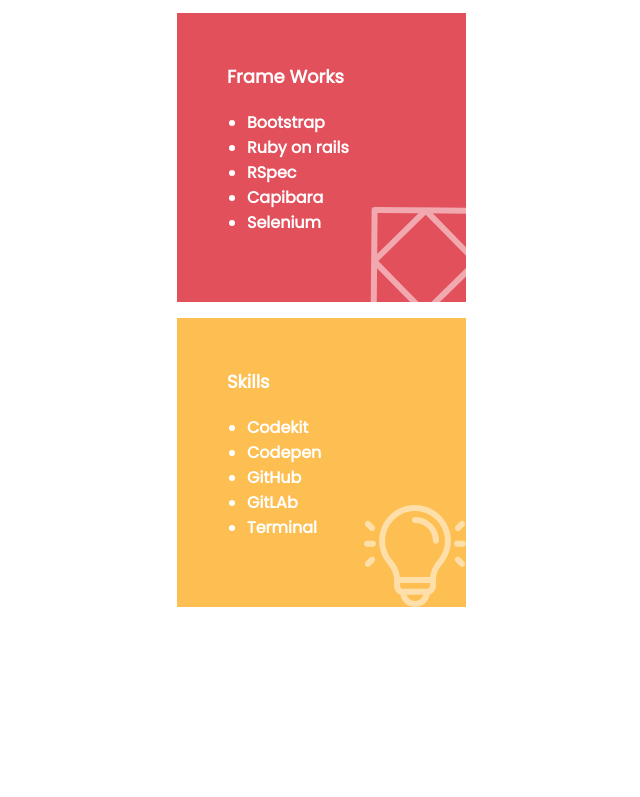
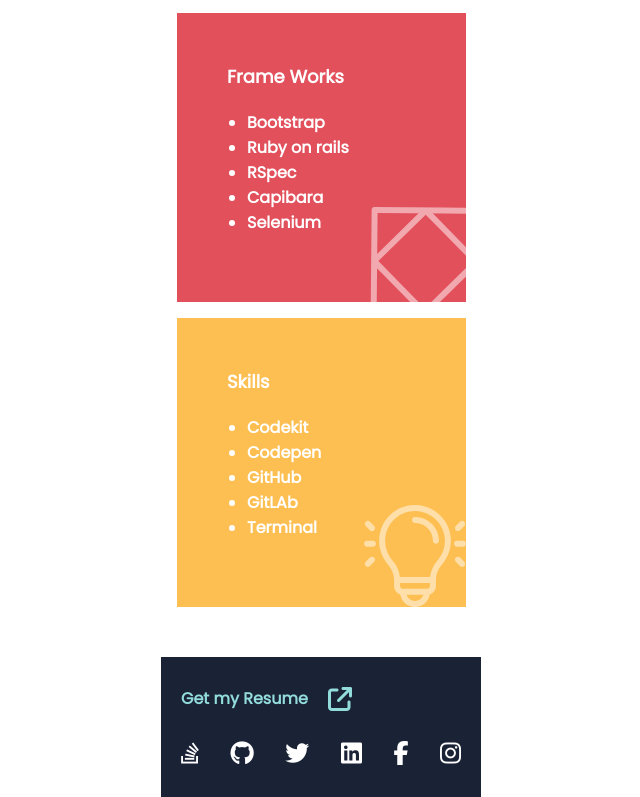
Before and after one commit to PraisesPJMT/Praises-Tula-Portfolio, a plain HTML site: page index.html in a window 1280 px wide. Shown: the part 4047-4844 px from the top of the page, without its empty margins (319-959 px from the left). Before the commit the page ends 4654 px from the top, so only its background shows below. Drawn offline with nearby package versions, Linux system fonts and the light colour scheme.

Commit message:
Created footer section

```diff
--- a/index.html
+++ b/index.html
@@ -149,5 +149,18 @@
             </div>
         </section>
     </main>
+    <footer>
+        <div class="get-resume">
+            <a href="#" class="ft-get-resume">Get my Resume <i class="fa-solid fa-arrow-up-right-from-square"></i></a>
+        </div>
+        <div class="social-networks">
+            <a href="#" class="social-network-icon"><i class="fa-brands fa-stack-overflow"></i></a>
+            <a href="#" class="social-network-icon"><i class="fa-brands fa-github"></i></a>
+            <a href="#" class="social-network-icon"><i class="fa-brands fa-twitter"></i></a>
+            <a href="#" class="social-network-icon"><i class="fa-brands fa-linkedin"></i></a>
+            <a href="#" class="social-network-icon"><i class="fa-brands fa-facebook-f"></i></a>
+            <a href="#" class="social-network-icon"><i class="fa-brands fa-instagram"></i></a>
+        </div>
+    </footer>
 </body>
 </html>
--- a/styles.css
+++ b/styles.css
@@ -46,13 +46,15 @@
 }
 
 a.button,
-.about-list {
+.about-list,
+.ft-get-resume {
   font-size: 16px;
   font-weight: 600;
 }
 
 .about-list-heading,
-.about-list {
+.about-list,
+.social-network-icon {
   color: #fff;
 }
 
@@ -60,6 +62,11 @@
   font-weight: 800;
   font-size: 18px;
   padding: 50px 0 20px 50px;
+}
+
+.fa-brands,
+.fa-arrow-up-right-from-square {
+  font-size: 24px;
 }
 
 /* HEADER STYLES */
@@ -78,6 +85,34 @@
   background: url("images/image-geometry_1.svg") 0 400px no-repeat;
   height: 560px;
   background-size: 100%;
+}
+
+/* FOOTER STYLES */
+footer,
+.ft-get-resume,
+.social-networks {
+  display: flex;
+}
+
+footer {
+  background: #1a2236;
+  height: 100px;
+  padding: 20px;
+  margin-top: 50px;
+  gap: 30px;
+  flex-direction: column;
+  justify-content: center;
+}
+
+.ft-get-resume {
+  align-items: center;
+  color: #92dcdc;
+  gap: 20px;
+}
+
+.social-networks {
+  align-items: center;
+  justify-content: space-between;
 }
 
 /* PROJECTS STYLES */
@@ -196,3 +231,7 @@
   width: 178px;
   margin: 20px auto 0 0;
 }
+
+.ft-get-resume:hover {
+  color: #fff;
+}
```
